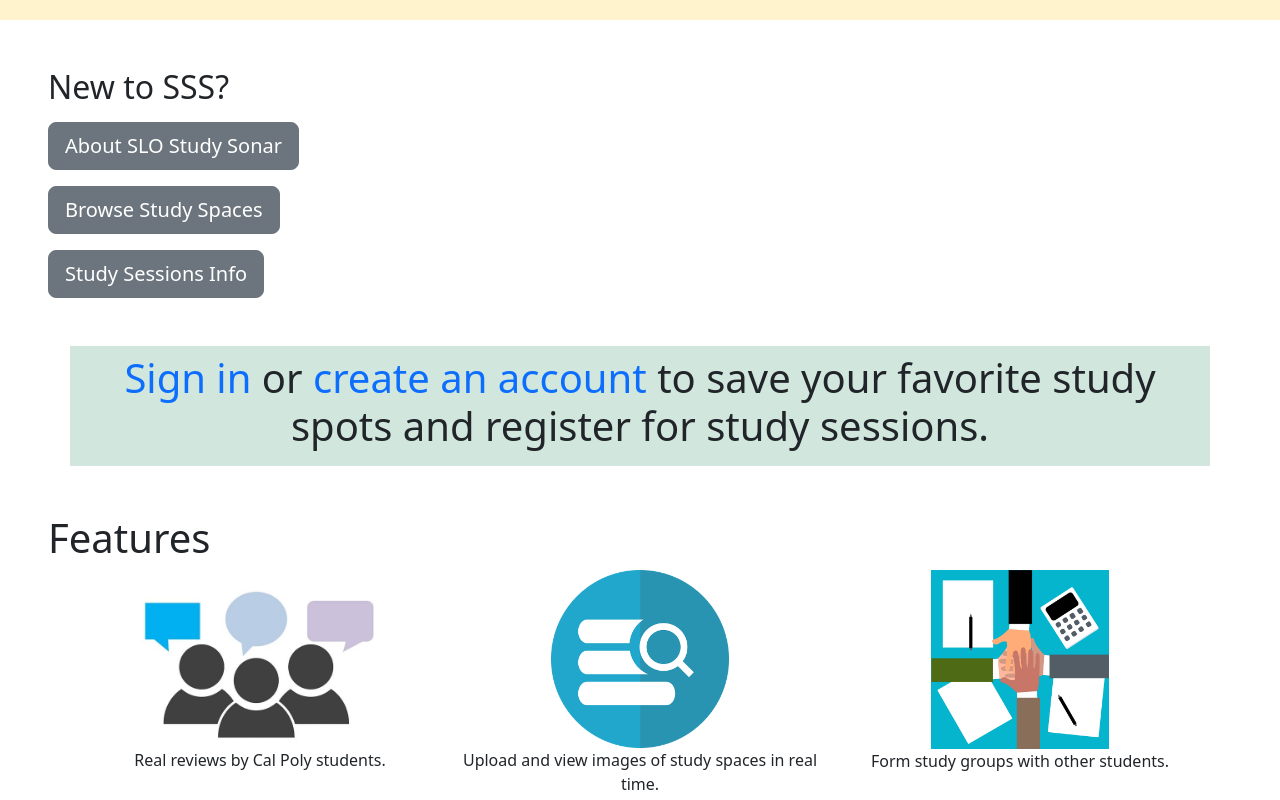
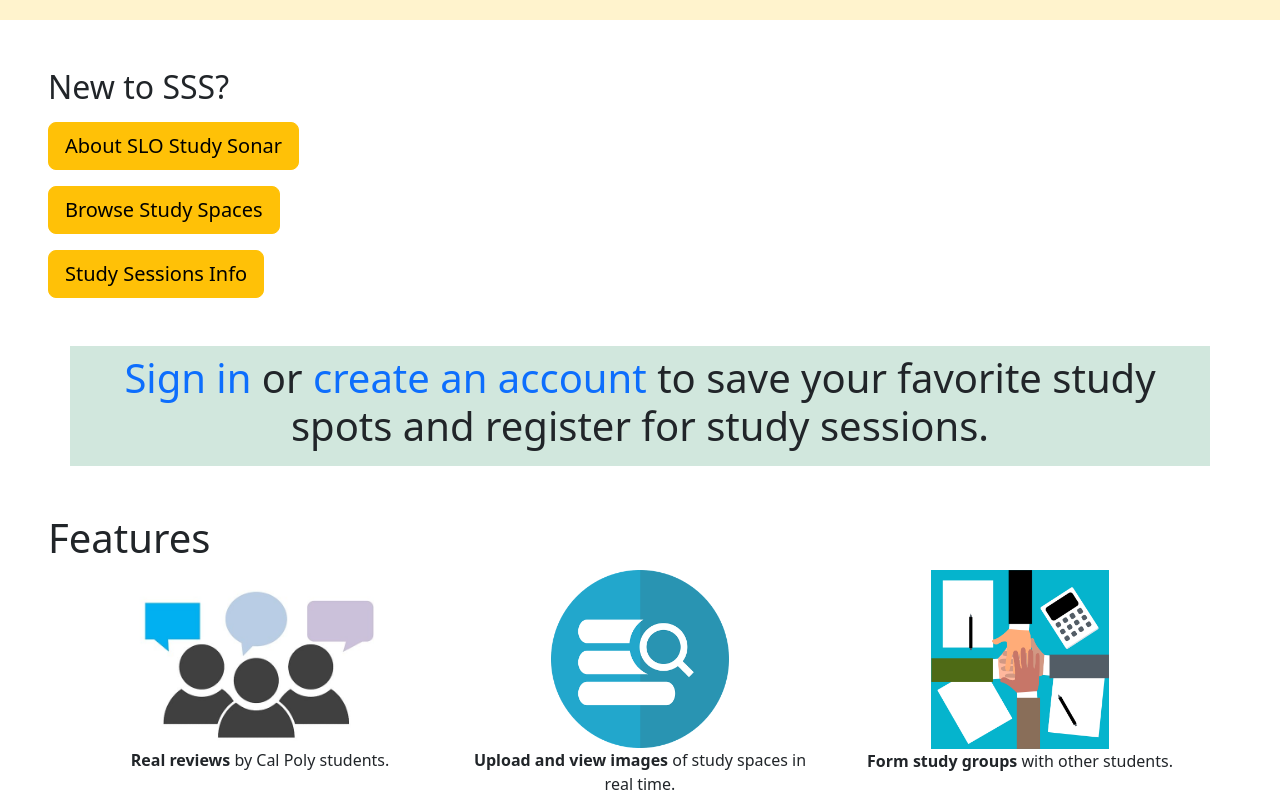
Before and after one commit to bhillyard/SloStudySonar, a React (Create React App) app in the folder packages/react-frontend/: page / in a window 1280 px wide. Shown: the part 820-1620 px from the top of the page. Built offline with nearby package versions, Linux system fonts and the light colour scheme.

Commit message:
add strong tags in the features div

```diff
--- a/packages/react-frontend/src/App.js
+++ b/packages/react-frontend/src/App.js
@@ -58,14 +58,14 @@ function App() {
         <h1 class="h1">Find Study Spots in San Luis Obispo, easily.</h1>
 
         {/*Sign up button*/}
-        <button onClick={handleSignupClick} class="btn btn-primary btn-lg">Sign up</button>
+        <button onClick={handleSignupClick} class="btn btn-success btn-lg">Sign up</button>
       </div>
 
       <div class="text-start py-5">
         <h2 class="px-5"> New to SSS?</h2>
-        <form class="px-5 mt-3"><button type="button" class="btn btn-secondary btn-lg">About SLO Study Sonar</button></form>
-        <form class="px-5 mt-3"><button type="button" class="btn btn-secondary btn-lg">Browse Study Spaces</button></form>
-        <form class="px-5 mt-3"><button type="button" class="btn btn-secondary btn-lg">Study Sessions Info</button></form>
+        <form class="px-5 mt-3"><button type="button" class="btn btn-warning btn-lg">About SLO Study Sonar</button></form>
+        <form class="px-5 mt-3"><button type="button" class="btn btn-warning btn-lg">Browse Study Spaces</button></form>
+        <form class="px-5 mt-3"><button type="button" class="btn btn-warning btn-lg">Study Sessions Info</button></form>
       </div >
 
       {/* Sign in or create an account... div */}
@@ -80,17 +80,17 @@ function App() {
           <div class="row">
             <div class="col">
               <div><img src={review} class="w-75"/></div>
-              Real reviews by Cal Poly students.
+              <strong>Real reviews </strong>by Cal Poly students.
             </div>
             <div class="col">
             <div><img src={discover} class="w-50"/></div>
-              Upload and view images of study spaces in real time.
+              <strong>Upload and view images</strong> of study spaces in real time.
             </div>
             <div class="col">
             <div>
               <img src={team} class="w-50"/></div>
 
-              Form study groups with other students.
+              <strong>Form study groups</strong> with other students.
             </div>
           </div>
         </div>
```
